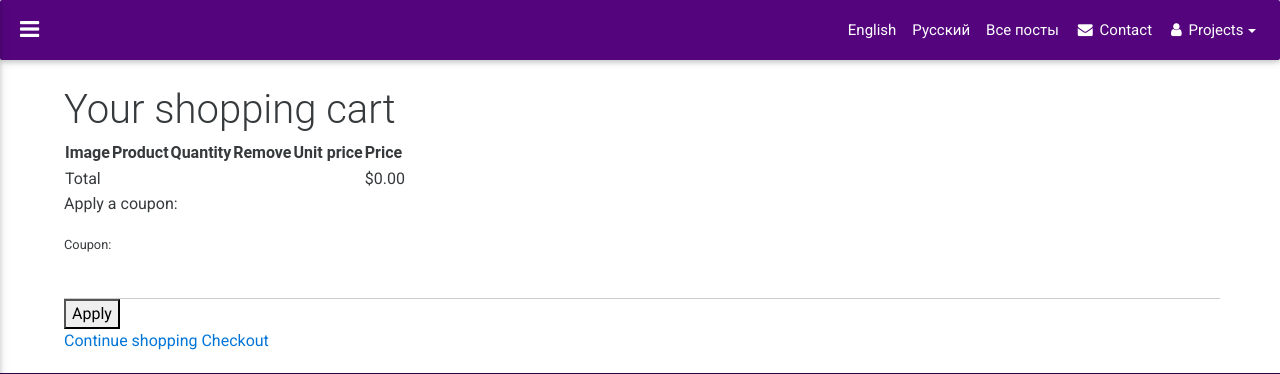
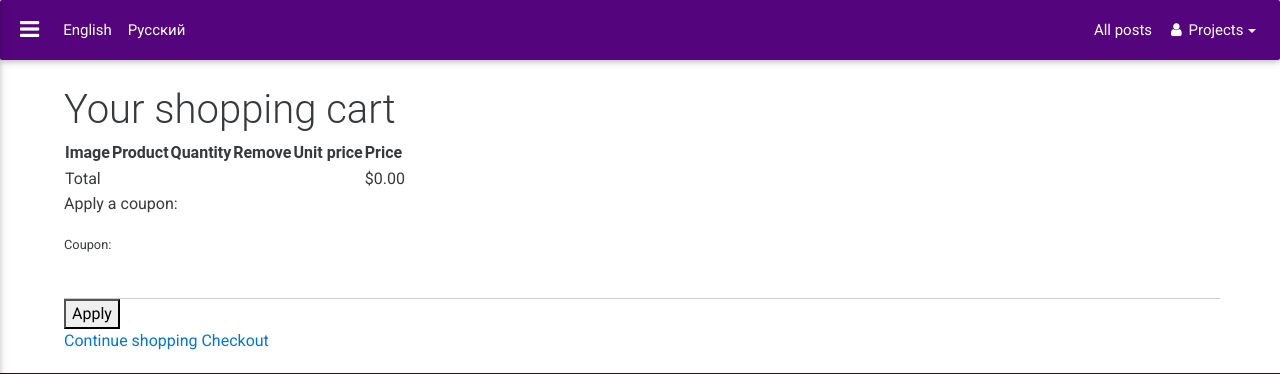
Before and after one commit to gorbachevdmitry/myshow, a Django app: page /en/cart/ in a window 1280 px wide. Shown: the top 374 px of the page. Run offline with Django 3.2, Linux system fonts and the light colour scheme; data that the repository does not hold is empty; parts of the project's set-up code (start-up, migrations or seed data) failed here and were passed over; some libraries are stand-ins or nearby versions; some web fonts are replaced.

```diff
--- a/shop/models.py
+++ b/shop/models.py
@@ -10,7 +10,7 @@ from embed_video.fields import EmbedVideoField
 class Category(TranslatableModel):
     translations = TranslatedFields(
         name = models.CharField(max_length=200, db_index=True),
-        slug = models.SlugField(max_length=200, db_index=True, unique=True)
+        slug = models.SlugField(max_length=200, db_index=True, unique_for_date='publish')
     )
 
     class Meta:
--- a/shop/templates/shop/base.html
+++ b/shop/templates/shop/base.html
@@ -76,11 +76,22 @@
         <!-- Side navigation links -->
         <li>
             <ul class="collapsible collapsible-accordion">
-                <li><a class="collapsible-header waves-effect arrow-r"><i class="fa fa-bus"></i> Категории<i class="fa fa-angle-down rotate-icon"></i></a>
+
+            {% get_current_language as LANGUAGE_CODE %}
+  {% get_available_languages as LANGUAGES %}
+  {% get_language_info_list for LANGUAGES as languages %}
+          {% for language in languages %}
+        <li >
+          <a class="collapsible-header waves-effect arrow-r" href="/{{ language.code }}/" {% if language.code == LANGUAGE_CODE %} class="selected"{% endif %}>
+            {{ language.name_local }}
+          </a>
+        </li>
+      {% endfor %}
+                <li><a class="collapsible-header waves-effect arrow-r"><i class="fa fa-bus"></i> {% trans "Categories" %}<i class="fa fa-angle-down rotate-icon"></i></a>
                     <div class="collapsible-body">
                         <ul>
                          <li class="nav-item" >
-                <a class="nav-link" href="{% url "shop:product_list" %}">Все посты</a>
+                <a class="nav-link" href="{% url "shop:product_list" %}">{% trans "All posts" %}</a>
             </li>
                              {% for c in categories %}
         <li class="nav-item" >
@@ -159,22 +170,24 @@
         <div class="breadcrumb-dn">
             <p></p>
         </div>
-
-
-        <ul class="nav navbar-nav pull-right">
+         <ul class="nav navbar-nav pull-left">
         {% get_current_language as LANGUAGE_CODE %}
   {% get_available_languages as LANGUAGES %}
   {% get_language_info_list for LANGUAGES as languages %}
           {% for language in languages %}
         <li class="nav-item">
-          <a class="nav-link" href="/{{ language.code }}/" {% if language.code == LANGUAGE_CODE %} class="selected"{% endif %}>
-            {{ language.name_local }}
+          <a class="nav-link" href="/{{ language.code }}/" {% if language.code == LANGUAGE_CODE %} class="selected"{% endif %}><span class="hidden-sm-down">
+            {{ language.name_local }}</span>
           </a>
         </li>
       {% endfor %}
+         </ul>
+
+        <ul class="nav navbar-nav pull-right">
+
         <li class="nav-item" >
 
-                <a class="nav-link" href="{% url "shop:product_list" %}">Все посты</a>
+                <a class="nav-link" href="{% url "shop:product_list" %}">{% trans "All posts" %}</a>
             </li>
 
 
@@ -185,9 +198,7 @@
       {% endfor %}
 
 
-            <li class="nav-item ">
-                <a class="nav-link"><i class="fa fa-envelope"></i> <span class="hidden-sm-down">Contact</span></a>
-            </li>
+
 
             <li class="nav-item dropdown">
                 <a class="nav-link dropdown-toggle" type="button" id="dropdownMenu1" data-toggle="dropdown" aria-haspopup="true" aria-expanded="false"><i class="fa fa-user"></i> <span class="hidden-sm-down">Projects</span></a>
--- a/shop/templates/shop/product/list.html
+++ b/shop/templates/shop/product/list.html
@@ -25,7 +25,7 @@
     <!--Card content-->
     <div class="card-block text-xs-center">
         <!--Category & Title-->
-        <h4><a href="{{ product.get_absolute_url }}">Мысли Великих</a></h4>
+        <h4><a href="{{ product.get_absolute_url }}">{% trans "Great thoughts" %}</a></h4>
         <!--Description-->
         <p id="textfont" class="card-text">{{ product.citata }}</p>
     <!--/.Card content-->
@@ -47,7 +47,7 @@
 
 <!--Panel-->
 <div class="card card-block">
-    <h4><a href="{{ product.get_absolute_url }}">Анекдот дня</a></h4>
+    <h4><a href="{{ product.get_absolute_url }}">{% trans "Anecdote of the day" %}</a></h4>
     <p id = "textfont1" >{{ product.anecdot }}</p>
 
     <a href="#" class="card-link"></a>
@@ -75,7 +75,7 @@
 
     <!--Card content-->
     <div class="card-block text-xs-center">
-        <h4>{% if category %}{{ category.name }}{% else %}Суперпост{% endif %}</h4>
+        <h4>{% if category %}{{ category.name }}{% else %}{% trans "SuperPost" %}{% endif %}</h4>
         <!--Category & Title-->
         <h4><mark><a href="{{ product.get_absolute_url }}">{{ product.name }}</a></mark></h4>
 
```
Also changed, not shown: myshow/settings.py (+9 -7 lines), shop/templates/shop/product/detail.html (+5 -5 lines), db.sqlite3 (deleted), locale/en/LC_MESSAGES/django.po, locale/ru/LC_MESSAGES/django.po, orders/locale/en/LC_MESSAGES/django.po, orders/locale/ru/LC_MESSAGES/django.po, shop/migrations/0003_auto_20161103_1235.py (added), 2 other files.
